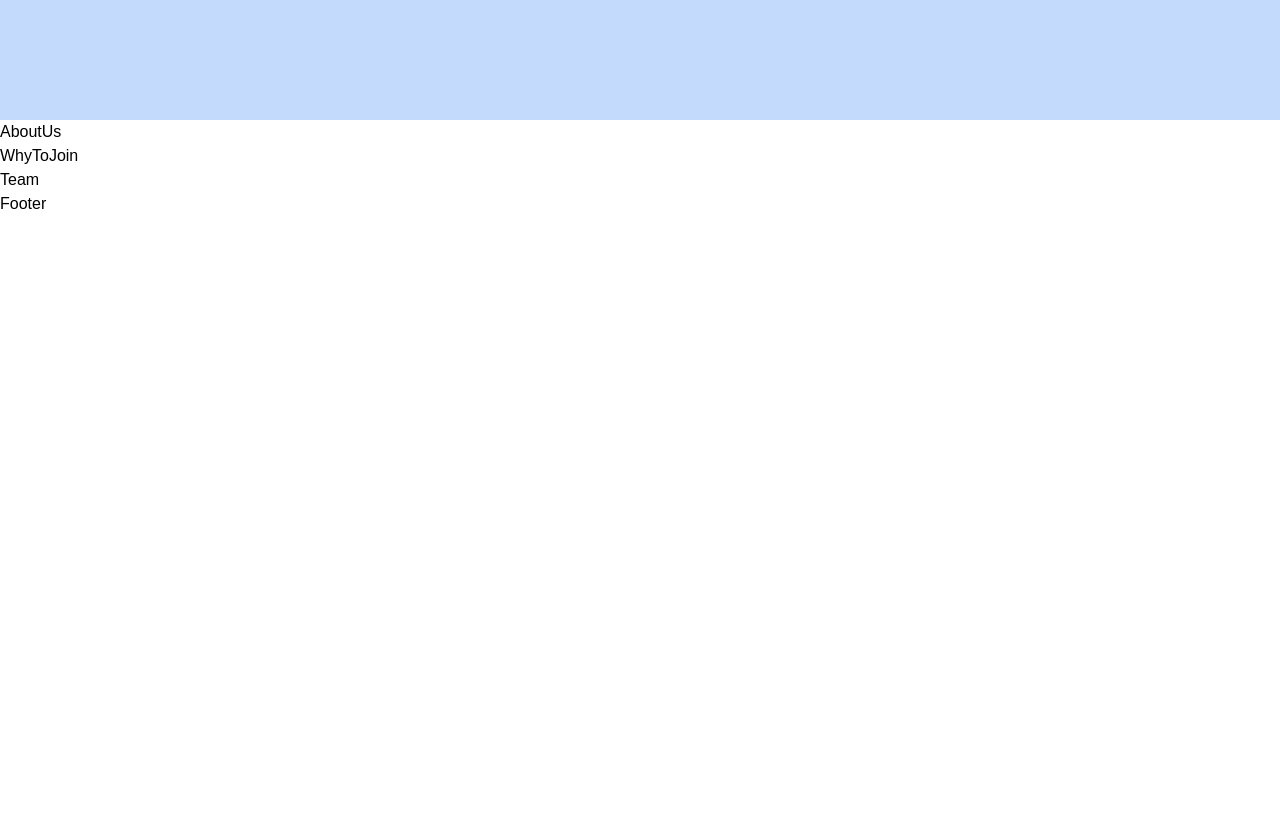
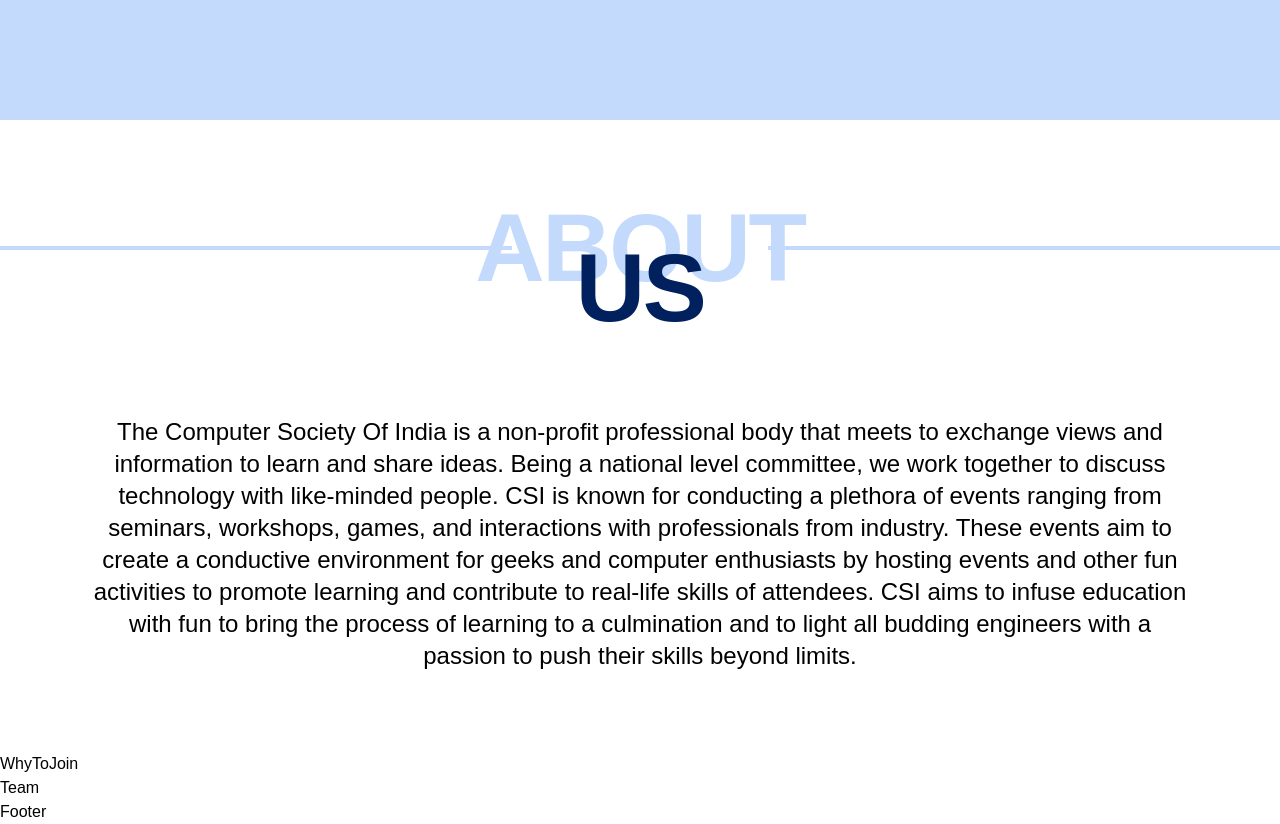
Before and after one commit to vaibhavraut07/csi, a React (Create React App) app: page / in a window 1280 px wide. Shown: the part 680-1504 px from the top of the page. Before the commit the page ends 896 px from the top, so only its background shows below. Built offline with nearby package versions, Linux system fonts and the light colour scheme; the HTML template or start-up script is replaced by a standard one.

Commit message:
Refactor AboutUs component and add detailed description

```diff
--- a/src/components/landingPage/AboutUs.jsx
+++ b/src/components/landingPage/AboutUs.jsx
@@ -1,9 +1,36 @@
-import React from 'react'
+import React from 'react';
 
-function AboutUs() {
+export default function AboutUs() {
   return (
-    <div>AboutUs</div>
-  )
+    <section className="flex flex-col items-center justify-center py-20 bg-white ">
+      {/* Title */}
+      <div className="text-center mb-10 relative flex items-center justify-center w-full ">
+        {/* Left line */}
+        <div className="hidden sm:block w-2/5 h-[4px] bg-tertiary absolute left-0 top-1/2 transform -translate-y-1/2"></div>
+
+        {/* Text */}
+        <div className="relative flex flex-col items-center">
+          <h2 className="text-8xl font-black font-sans text-primary absolute top-10 left-1/2 transform -translate-x-1/2 z-10 tracking-tight">US</h2>
+          <h2 className="text-8xl font-black font-sans text-[#C3DAFC] relative z-0 tracking-tight">ABOUT</h2>
+        </div>
+
+        {/* Right line */}
+        <div className="hidden sm:block w-2/5  h-[4px] bg-tertiary absolute right-0 top-1/2 transform -translate-y-1/2"></div>
+      </div>
+
+      {/* Description */}
+      <div className="max-w-6xl text-center text-gray-700 px-6 mt-20">
+        <p className="text-2xl font-medium font-sans text-black">
+          The Computer Society Of India is a non-profit professional body that meets to exchange views and
+          information to learn and share ideas. Being a national level committee, we work together to discuss
+          technology with like-minded people. CSI is known for conducting a plethora of events ranging from
+          seminars, workshops, games, and interactions with professionals from industry. These events aim to
+          create a conductive environment for geeks and computer enthusiasts by hosting events and other fun
+          activities to promote learning and contribute to real-life skills of attendees. CSI aims to infuse education
+          with fun to bring the process of learning to a culmination and to light all budding engineers with a
+          passion to push their skills beyond limits.
+        </p>
+      </div>
+    </section>
+  );
 }
-
-export default AboutUs
```
